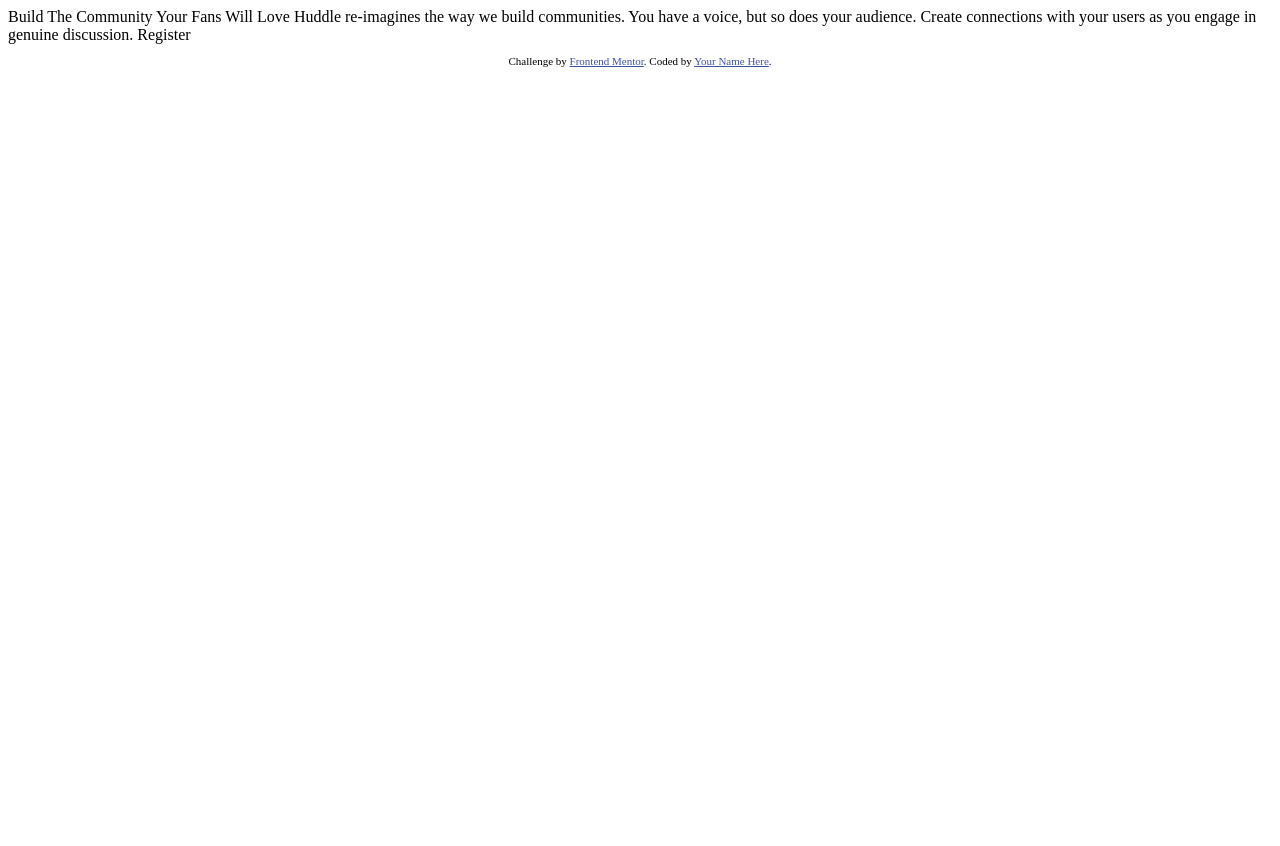
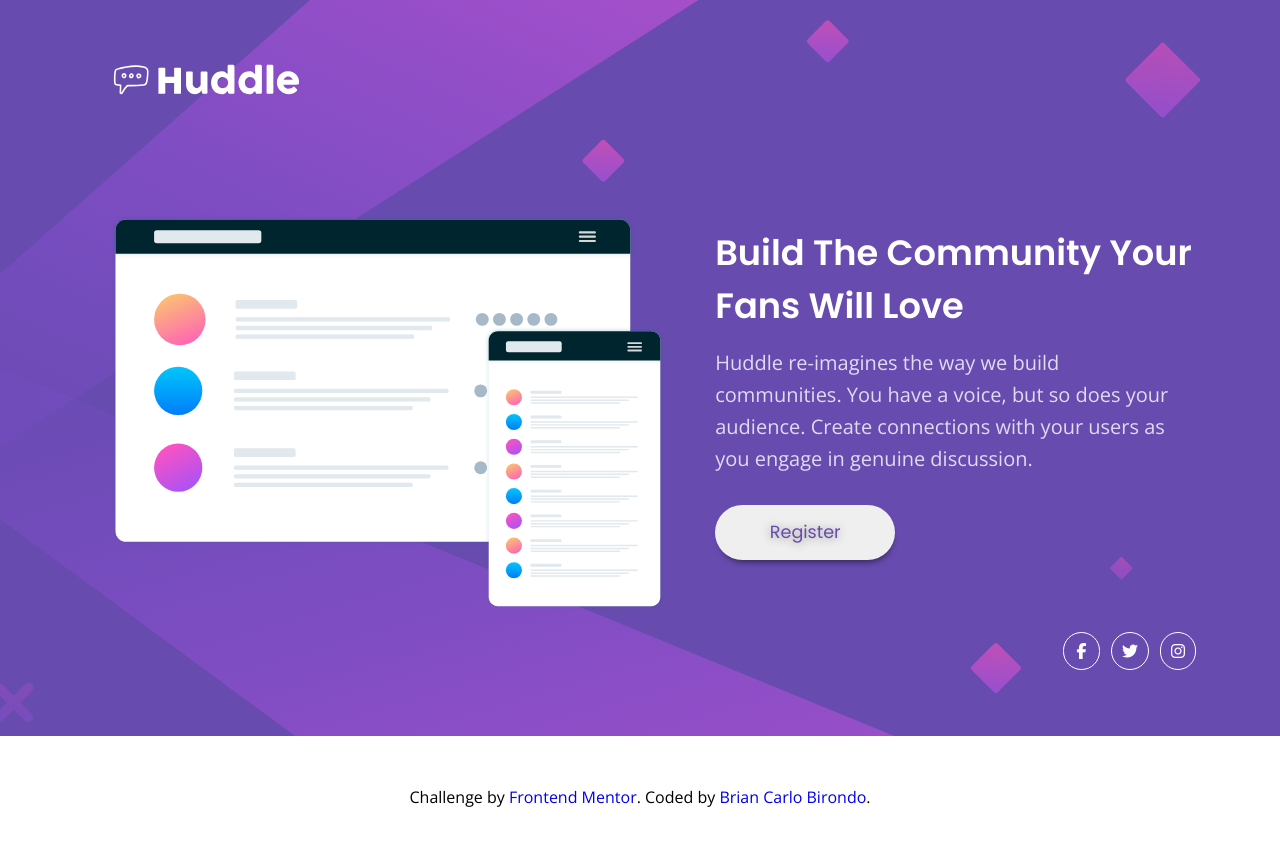
Before and after one commit to Briancarlo24/Huddle-Landing-Page-With-Single-Introductory, a plain HTML site: page index.html in a window 1280 px wide. Before the commit the page ends 800 px from the top, so only its background shows below. Drawn offline with nearby package versions, Linux system fonts and the light colour scheme.

Commit message:
finished Challenge

```diff
--- /dev/null
+++ b/css/styles.scss
@@ -0,0 +1,210 @@
+@import url("https://fonts.googleapis.com/css2?family=Poppins:wght@400;600&display=swap");
+@import url("https://fonts.googleapis.com/css2?family=Open+Sans&display=swap");
+
+html {
+  box-sizing: border-box;
+  font-family: "Open Sans", sans-serif;
+}
+
+*,
+::after,
+::before {
+  margin: 0;
+  padding: 0;
+  box-sizing: inherit;
+}
+
+// font-family: "Poppins", sans-serif;
+// font-family: "Open Sans", sans-serif;
+
+// ---------------COLORS---------------
+$violet: hsl(257, 40%, 49%);
+$magenta: hsl(300, 69%, 71%);
+
+body {
+  height: 100%;
+  width: 100vw;
+  min-width: 250px;
+
+  main {
+    background-color: $violet;
+    background-image: url("../images/bg-mobile.svg");
+    background-position: top center;
+    background-repeat: no-repeat;
+    background-size: contain;
+    padding: 35px;
+    .img-container {
+      .logo {
+        width: 45%;
+        transform: translate(-3%, -10%);
+        margin-bottom: 50px;
+      }
+      .hero {
+        width: 100%;
+      }
+    }
+    //DESCRIPTIONS SECTIONS
+    article {
+      text-align: center;
+      padding: 50px 0px 0px;
+
+      h1 {
+        color: white;
+        font-family: "Poppins", sans-serif;
+        margin-bottom: 15px;
+      }
+
+      p {
+        color: rgba(255, 255, 255, 0.8);
+        margin-bottom: 30px;
+        line-height: 1.6;
+      }
+
+      button {
+        font-family: "Poppins", sans-serif;
+        height: 45px;
+        width: 70%;
+
+        box-shadow: 1px 6px 6px -4px rgba(0, 0, 0, 0.5);
+        border: none;
+        border-radius: 50px;
+        outline: none;
+        color: $violet;
+        cursor: pointer;
+        text-shadow: 0px 1px 10px rgba(150, 150, 150, 1);
+
+        &:hover {
+          background-color: $magenta;
+          color: white;
+        }
+      }
+    }
+
+    //ICONS-----------
+    .icon-container {
+      padding: 25px 25% 0px;
+      display: flex;
+      justify-content: center;
+      align-items: center;
+
+      .fab {
+        border: 1px solid white;
+        border-radius: 100px;
+        color: white;
+        cursor: pointer;
+        margin: 50px 5%;
+
+        &:hover {
+          color: $magenta;
+          border-color: $magenta;
+        }
+      }
+
+      .fa-facebook-f {
+        padding: 10px 12.5px;
+      }
+      .fa-twitter {
+        padding: 10px;
+      }
+      .fa-instagram {
+        padding: 10px;
+      }
+    }
+  }
+}
+
+footer {
+  padding: 50px 30px;
+  text-align: center;
+
+  a {
+    text-decoration: none;
+  }
+}
+
+@media only screen and (min-width: 375px) {
+  body {
+    main {
+      padding: 50px;
+
+      article {
+        h1 {
+          font-size: calc(36px + 2vw);
+        }
+
+        p {
+          padding: 15px;
+          font-size: 1.1em;
+        }
+        button {
+          height: 55px;
+          width: 70%;
+        }
+      }
+    }
+  }
+}
+@media only screen and (min-width: 1000px) {
+  body {
+    display: inline-block;
+    height: 100%;
+    width: 100vw;
+
+    main {
+      background-image: url("../images/bg-desktop.svg");
+      background-position: -80px center;
+      background-repeat: no-repeat;
+      background-size: cover;
+      display: flex;
+      justify-content: center;
+      align-items: stretch;
+      padding: 60px;
+
+      .img-container {
+        padding: 0px 50px 60px;
+        flex: 1;
+        flex-grow: 1.1;
+        flex-shrink: 0.2;
+        .logo {
+          width: 200px;
+          margin-bottom: 100px;
+        }
+      }
+
+      article {
+        flex-grow: 0.9;
+        flex-shrink: 6;
+        flex: 1;
+        display: flex;
+        flex-direction: column;
+        position: relative;
+        justify-content: center;
+        text-align: left;
+
+        h1 {
+          font-size: calc(16px + 1.5vw);
+        }
+        p {
+          font-size: 20px;
+          padding: 0 30px 0 0;
+        }
+        button {
+          width: 180px;
+          height: 55px;
+          font-size: 1.1em;
+        }
+        .icon-container {
+          position: absolute;
+          padding: 0;
+          height: 50px;
+          bottom: 0;
+          right: 35px;
+        }
+      }
+    }
+  }
+
+  .icon-container {
+    position: relative;
+  }
+}
--- a/index.html
+++ b/index.html
@@ -1,32 +1,54 @@
 <!DOCTYPE html>
 <html lang="en">
   <head>
-  <meta charset="UTF-8">
-  <meta name="viewport" content="width=device-width, initial-scale=1.0"> <!-- displays site properly based on user's device -->
-
-  <link rel="icon" type="image/png" sizes="32x32" href="./images/favicon-32x32.png">
-
-  <title>Frontend Mentor | Huddle landing page with single introductory section</title>
-
-  <!-- Feel free to remove these styles or customise in your own stylesheet 👍 -->
-  <style>
-    .attribution { font-size: 11px; text-align: center; }
-    .attribution a { color: hsl(228, 45%, 44%); }
-  </style>
+    <meta charset="UTF-8" />
+    <meta name="viewport" content="width=device-width, initial-scale=1.0" />
+    <!-- displays site properly based on user's device -->
+    <script
+      src="https://kit.fontawesome.com/82a911921f.js"
+      crossorigin="anonymous"
+    ></script>
+    <link
+      rel="icon"
+      type="image/png"
+      sizes="32x32"
+      href="./images/favicon-32x32.png"
+    />
+    <link rel="stylesheet" href="css/styles.css" />
+    <title>
+      Frontend Mentor | Huddle landing page with single introductory section
+    </title>
   </head>
   <body>
-
-  Build The Community Your Fans Will Love
-
-  Huddle re-imagines the way we build communities. You have a voice, but so does your audience.
-  Create connections with your users as you engage in genuine discussion.
-
-  Register
-
+    <main>
+      <figure class="col img-container">
+        <img class="logo" src="images/logo.svg" alt="" />
+        <img class="hero" src="images/illustration-mockups.svg" alt="" />
+      </figure>
+      <article class="col">
+        <h1>Build The Community Your Fans Will Love</h1>
+        <p class="desc">
+          Huddle re-imagines the way we build communities. You have a voice, but
+          so does your audience. Create connections with your users as you
+          engage in genuine discussion.
+        </p>
+        <button>Register</button>
+        <div class="icon-container">
+          <i class="fab fa-facebook-f"></i>
+          <i class="fab fa-twitter"></i>
+          <i class="fab fa-instagram"></i>
+        </div>
+      </article>
+    </main>
     <footer>
       <p class="attribution">
-      Challenge by <a href="https://www.frontendmentor.io?ref=challenge" target="_blank">Frontend Mentor</a>.
-      Coded by <a href="#">Your Name Here</a>.
+        Challenge by
+        <a href="https://www.frontendmentor.io?ref=challenge" target="_blank"
+          >Frontend Mentor</a
+        >. Coded by
+        <a href="https://web.facebook.com/briancarlo.birondo"
+          >Brian Carlo Birondo</a
+        >.
       </p>
     </footer>
   </body>
```
Also changed, not shown: css/styles.css (added), 1 other file. Lines whose indentation alone changed are shown as unchanged.
